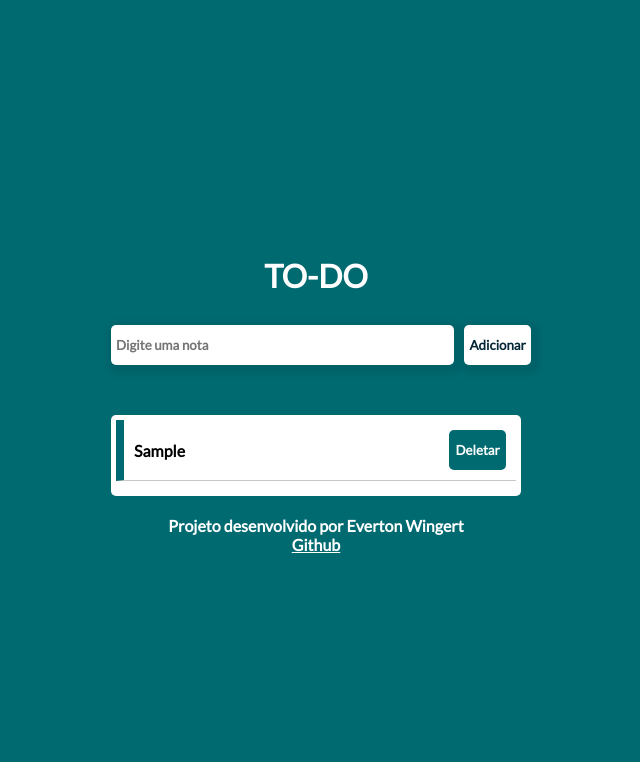
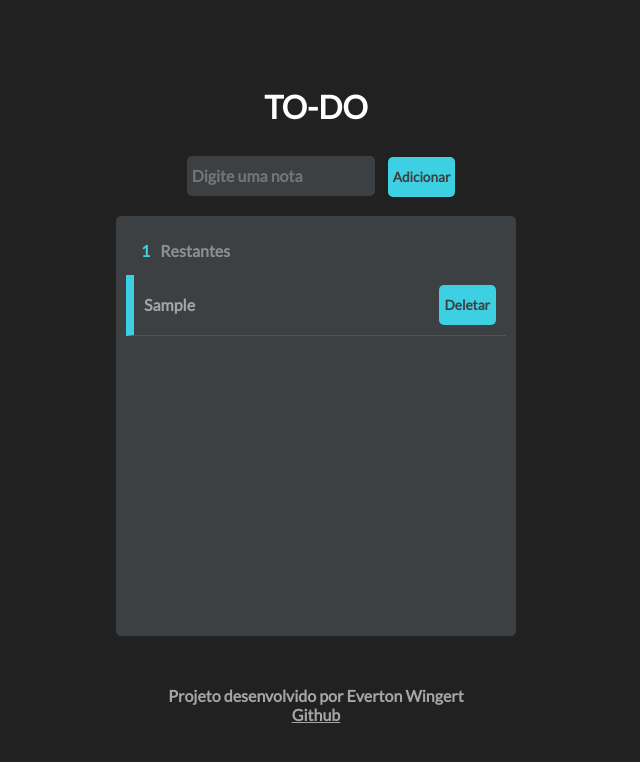
Before and after one commit to EvertonWingert/TO-DO, a plain HTML site: page index.html in a window 1280 px wide. Both pictures are taken after typing "Sample" into the empty fields and a click on the button "Adicionar". Shown: the whole page, without its empty margins (324-964 px from the left). Drawn offline with Linux system fonts and the light colour scheme.

Commit message:
mudança no visual
novas funções
novas cores

```diff
--- a/index.html
+++ b/index.html
@@ -15,15 +15,23 @@
         </header>
 
         <section class="app-content">
-            <div class="app-input">
+            <div class="app-add">
                 <input type="text" id="input-todo" name="Digite uma nota" placeholder="Digite uma nota" value="">
                 <button onClick="createTodo()" id="create">Adicionar</button>
             </div>
 
             <div class="app-todo">
-                <ul id="list-group">
+                <div>
+                    <div class="remaning">
+                        <span id="total"></span>
+                        <p>Restantes</p>
+                    </div>
+                    <ul id="list-group">
 
-                </ul>
+                    </ul>
+
+                </div>
+
             </div>
         </section>
 
--- a/script.js
+++ b/script.js
@@ -2,67 +2,53 @@ const inputEl = document.getElementById("input-todo");
 const btnAddEl = document.getElementById("create");
 var todolistEl = document.getElementById("list-group");
 const todoEmpty = `<div><p class="todo-empty">Sem to-do</p></div>`
+const restanteEL = document.getElementById("total");
 todolistEl.innerHTML = todoEmpty;
 var todoList = [];
 
 
-const geraId = () => {
-    return Math.random() *100;
-
+function todoFactory(conteudo){
+    let id = (Math.random() *100);
+    return {
+        id,
+        conteudo
+    }
 }
-
 function createTodo(){
     if(inputEl.value == '') return
-    let todo = {
-        id: geraId(),
-        conteudo: inputEl.value
-    }
-    todoList.push(todo);
+    todoList.push(todoFactory(inputEl.value));
     inputEl.value = '';
     renderTodo();
 }
 function deleteTodo(key) {
-
-    console.log(key)
-
-    todoList.forEach((conteudo,i) => {
-        if(conteudo.id == key){
-            todoList.splice(i,1);
-        }
-    })
-
+    let index = todoList.findIndex(function(item) {
+        return item.id === key;
+    });
+    todoList.splice(index,1);
     renderTodo();
 }
-function updateTodo(newValue,key){
-    todoList.forEach((conteudo) => {
-        if(conteudo.id == key){
-            conteudo.conteudo = newValue.innerText;
-        }
-    })
+function updateTodo(novoValor,key){
+    let index = todoList.findIndex(function(item) {
+        return item.id === key;
+    });
+    todoList[index].conteudo = novoValor.innerHTML;
 }
+
 function renderTodo(){
     if(todoList.length == 0){
         todolistEl.innerHTML = todoEmpty;
-
+        restanteEL.innerHTML = 0;
     }else {
         var list = "";
         todoList.forEach((conteudo) => {
-            list +=  `<li key="${conteudo.id}" class="todoItem">
-                        <a contentEditable="true" onBlur="updateTodo(this,key)" id="conteudo">${conteudo.conteudo}</a>
-                        <button onClick="deleteTodo(${conteudo.id})"> Deletar </button>
-                    </li>
+
+            list +=  `<li key="${conteudo.id}" class="todoItem" id="todo">
+                        <a contentEditable="true" onBlur="updateTodo(this,${conteudo.id})" id="conteudo">${conteudo.conteudo}</a>
+                        <button onClick="deleteTodo(${conteudo.id})" id="deleteTodo"> Deletar </button>
+                      </li>
                         `
-
         })
         todolistEl.innerHTML = list;
+        restanteEL.innerHTML = todoList.length;
     }
-
 }
-
-/*
-for(let i = 0; i < 30; i++){
-    let todo = {id:geraId(), conteudo:i }
-    todoList.push(todo);
-}
-renderTodo();
-*/
--- a/style.css
+++ b/style.css
@@ -11,15 +11,17 @@ ul{
     padding: 0;
 }
 :root {
-    --main-bg-color: #006a71;
+    --main-bg-color: #212121;
+    --main-secundary-color: #3C4042;
+    --main-highlight-color: #3DD0E2;
   }
 .app-bg {
-    background-color: var(--main-bg-color);
-    height: 100vh;
+    background: var(--main-bg-color);
     display: flex;
     align-items: center;
     justify-content: center;
     flex-direction: column;
+    min-height: 100vh;
 }
 .app-bg h1 {
     margin-top: 30px;
@@ -34,84 +36,166 @@ ul{
 
 }
 .app-content {
-    display: flex;
-    flex-direction: column;
-    align-items: center;
+
+    margin: 10px;
+    padding: 10px;
 }
 
 .app-todo{
-    background-color: #fff;
-    width: 400px;
+    background-color: var(--main-secundary-color);
+    width: 380px;
+    max-height: 400px;
+    height: 400px;
     margin-top: 20px;
     border-radius: 5px;
     padding: 5px;
     overflow: auto;
+    padding: 10px;
+    margin: 10px;
 
 }
 
-.app-input {
-    width: 430px;
-    display: flex;
-    align-items: center;
-    justify-content: center;
-    padding: 10px;
-    margin: 10px;
+.app-add {
+
+
+    text-align: center;
 
 
 }
-.app-input button {
-    background-color: #fff;
-    color: #032535;
+.app-add button {
+
+    background-color: var(--main-highlight-color);
+    color: var(--main-secundary-color);
     border: none;
     height: 40px;
     padding: 5px;
     border-radius: 5px;
-    box-shadow: 3px 3px 5px 6px #006269;
     cursor: pointer;
+    color: #3C4042;
+    font-size: 0.85rem;
+
 }
-.app-input input {
-    background-color: #fff;
-    color: #032535;
+.app-add input {
+    background-color: var(--main-secundary-color);
+    color: var(--main-highlight-color);
     border: none;
     height: 30px;
-    width: 100%;
     margin: 10px;
     padding: 5px;
     border-radius: 5px;
-    box-shadow: 3px 3px 5px 6px #006269;
+    font-size: 1rem;
+
+
+}
+.aapp-addput input:focus {
+    animation: .5s;
+    border-bottom: 3px solid var(--main-highlight-color);
+    outline: none;
+}
+.remaning {
+    display: flex;
+    padding: 10px;
+    margin: 5px;
+    color: var(--main-highlight-color);
+}
+.remaning span{
+    margin-right: 10px;
+}
+.remaning p{
+    color: #8F8F8F;
 }
 .todoItem {
     display: flex;
     justify-content: space-between;
     align-items: center;
     padding: 10px;
-    border-left: 8px solid var(--main-bg-color);
+    border-left: 8px solid var(--main-highlight-color);
     margin-bottom: 10px;
-    border-bottom:1px solid #c7c7c7;
+    border-bottom: 1px solid #545454;;
+
+}
+.todoItem:hover {
+    background-color: #505658;
 }
 .todoItem button {
-    background-color: var(--main-bg-color);
-    color: #fff;
+    background-color: var(--main-highlight-color);
+    color: var(--main-secundary-color);
     border: none;
     border-radius: 5px;
     height: 40px;
     cursor: pointer;
+    font-size: 0.85rem;
+}
+button:hover {
+    background-color: #8ce4f0;
 }
 .todoItem a {
     flex: 1;
+    color: #A5A5A5;
+    font-size: 1rem;
 }
 .todo-empty{
     text-align: center;
+    color:#A5A5A5;;
+    font-size: 1rem;
+    padding: 10px;
+    margin: 10px;
 
 }
 
 footer a {
-    color: #fff;
+    color: #A5A5A5;;
 
 }
 footer  {
-    color: #fff;
+    color: #A5A5A5;;
     text-align: center;
     padding: 10px;
     margin: 10px;
 }
+
+
+@media (max-width: 500px)
+{
+    .app-todo{
+
+        max-width: 200px;
+
+
+
+    }
+
+    .app-add {
+        max-width: 200px;
+
+
+
+    }
+    footer {
+        font-size: 10px;
+
+
+    }
+}
+@media (max-width: 200px)
+{
+    .app-todo{
+
+        max-width: 200px;
+
+
+
+    }
+
+    .app-add {
+        max-width: 200px;
+
+
+
+    }
+    footer {
+        font-size: 10px;
+
+
+    }
+}
```
